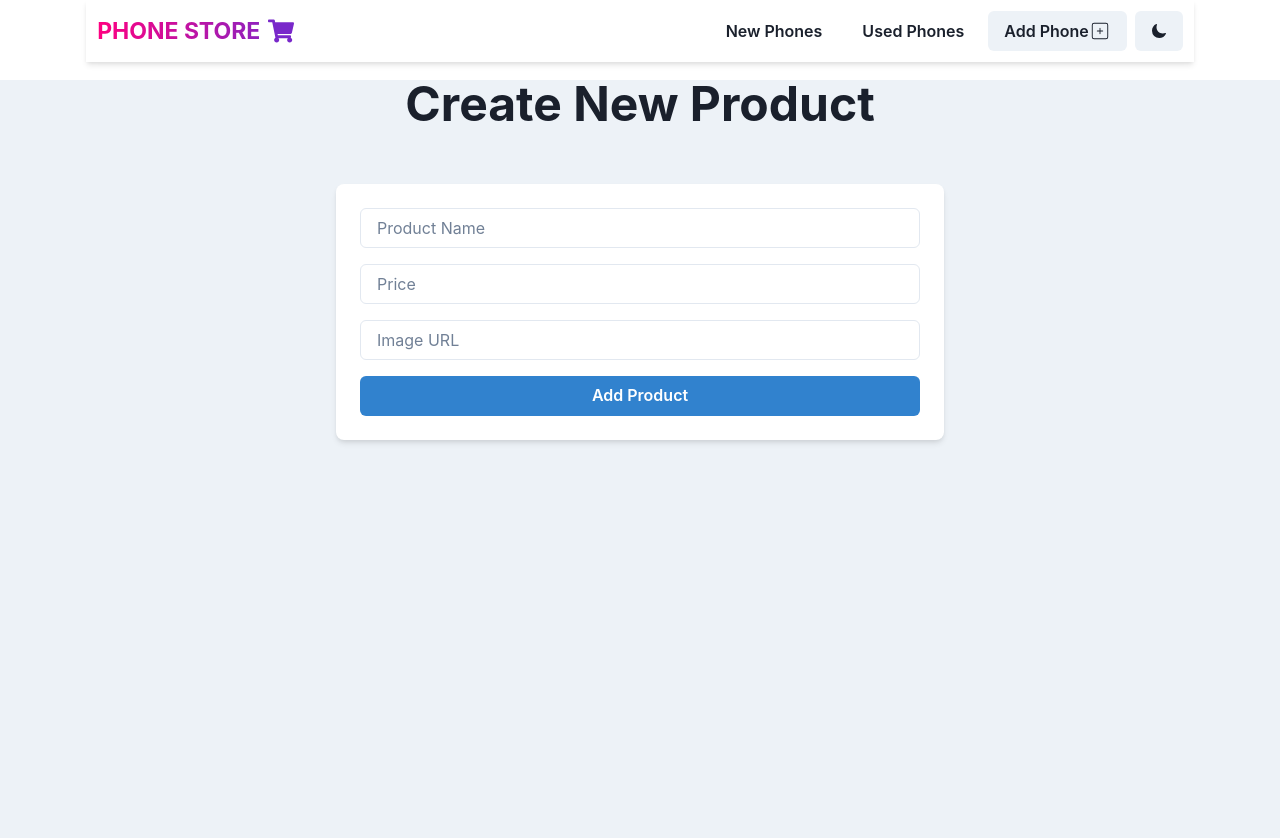
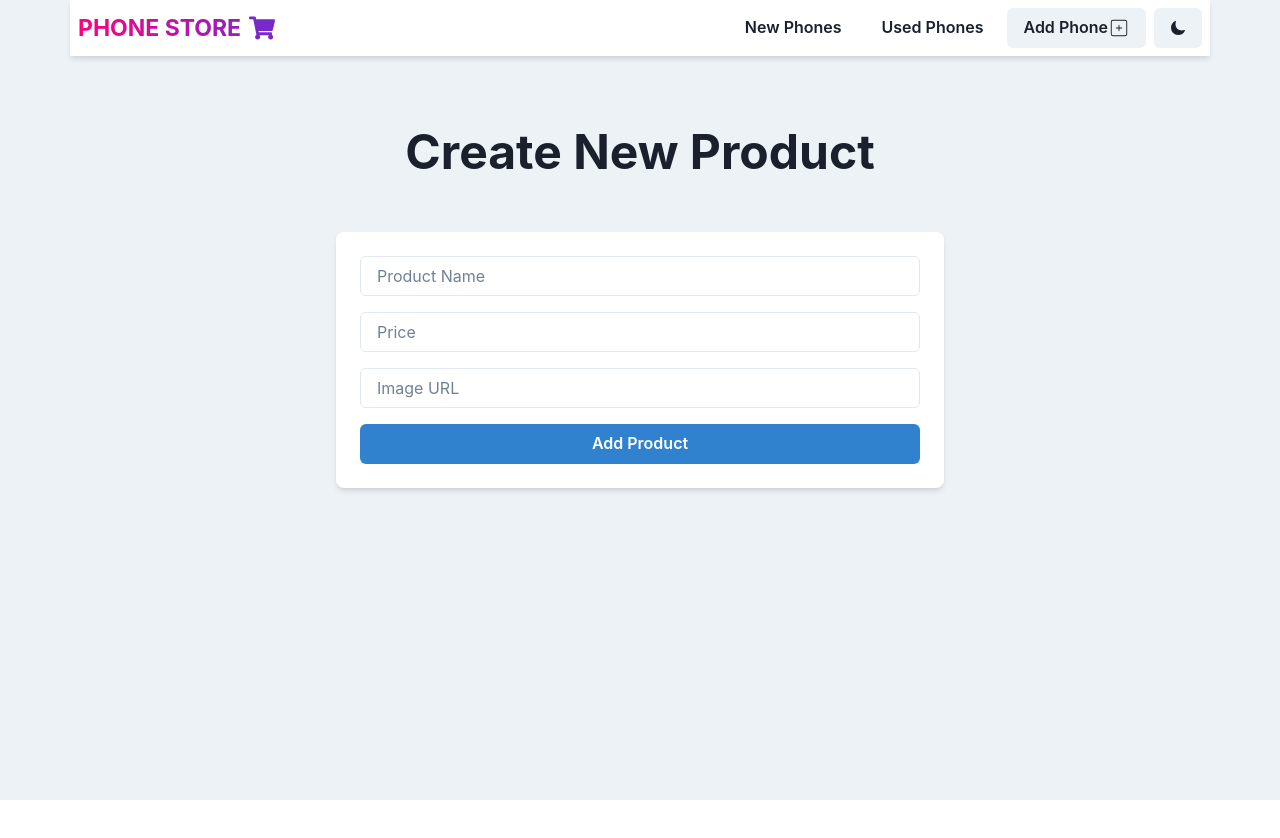
Before and after one commit to SmartBern/MERN_1stwebapp, a React (Vite) app in the folder frontend/: page /create in a window 1280 px wide. Shown: the top 838 px of the page. After the commit the page ends 800 px from the top, so only its background shows below. Built offline with nearby package versions, Linux system fonts and the light colour scheme.

Commit message:
made several changes to the create page and the navbar

```diff
--- a/frontend/src/componentss/Navbar.jsx
+++ b/frontend/src/componentss/Navbar.jsx
@@ -16,7 +16,7 @@ const Navbar = () => {
 
   return (
     <Container maxW={"1140px"}  position='fixed' top={0}
-    left={0} right={0} zIndex={1} bg={bg}
+    left={0} right={0} zIndex={1} bg={bg} p={{ base: '0', md: '0'}}
     >
         {/* -------- Desktop Nav -------- */}
         <Flex
@@ -24,9 +24,9 @@ const Navbar = () => {
             align='center'
             justify='space-between'
             wrap='wrap'
-            padding='0.7rem'
+            padding='0.5rem'
             display={{ base: 'none', md: 'flex'}}
-             shadow={'md'}
+            shadow={'md'}
         >
             <Text
             bgGradient={"linear(to-l, #7928CA, #FF0080)"}
@@ -72,7 +72,7 @@ const Navbar = () => {
             <Flex as='nav'
             justify='space-between'
             alignItems={'center'}
-             shadow={'md'}
+            shadow={'md'}
             >
                 <Text
                 bgGradient={"linear(to-l, #7928CA, #FF0080)"}
@@ -81,6 +81,7 @@ const Navbar = () => {
                 fontWeight={"bold"}
                 textTransform={"uppercase"}
                 textAlign={"center"}
+                p={'2'}
                 >
                     <Link to={"/"} style={{display: "flex", alignItems: "center", gap: "8px", color: ""}}> Phone Store <FaShoppingCart fontSize="18" color='#7928CA' /> </Link>
                 </Text>
@@ -97,7 +98,7 @@ const Navbar = () => {
                     </Button>
                 </HStack>
 
-                <Box display={{ base: 'block', md: 'none'}}>
+                <Box display={{ base: 'block', md: 'none'}} p={'1'}>
                     <IconButton
                     onClick={onToggle}
                     icon={isOpen ? <CloseIcon w={4} h={5} /> : <HamburgerIcon w={6} h={6} /> }
--- a/frontend/src/pages/CreatePage.jsx
+++ b/frontend/src/pages/CreatePage.jsx
@@ -36,7 +36,8 @@ const CreatePage = () => {
     };
 
     return (
-    <Container maxW={"container.sm"} mt={20}>
+    <Container maxW={"container.sm"} py={12}>
+        <Box mt={20}>
             <VStack spacing={8}>
 
                 <Heading  as="h1" size="2xl" textAlign="center" mb={6}>
@@ -76,6 +77,8 @@ const CreatePage = () => {
                 </Box>
 
             </VStack>
+        </Box>
+
     </Container>
     );
 };
```
Lines whose indentation alone changed are shown as unchanged.
